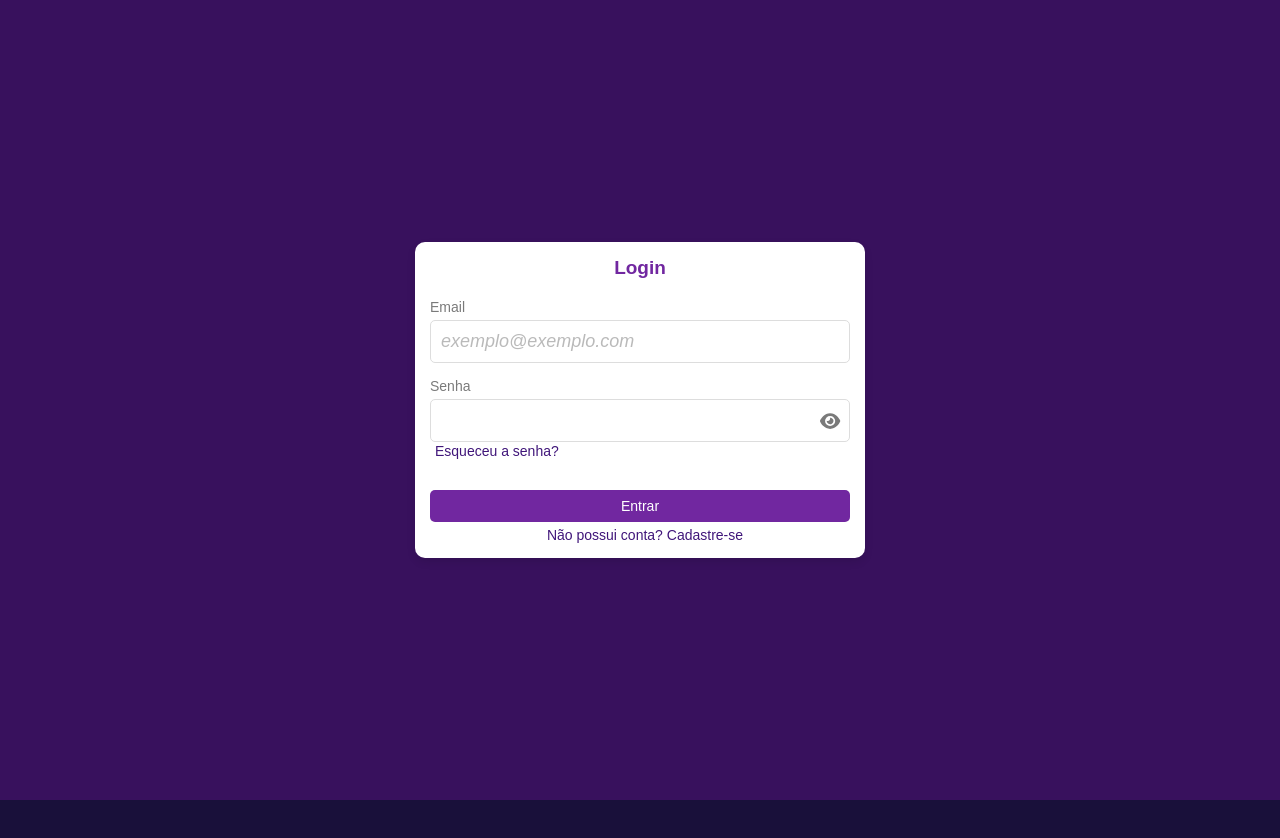
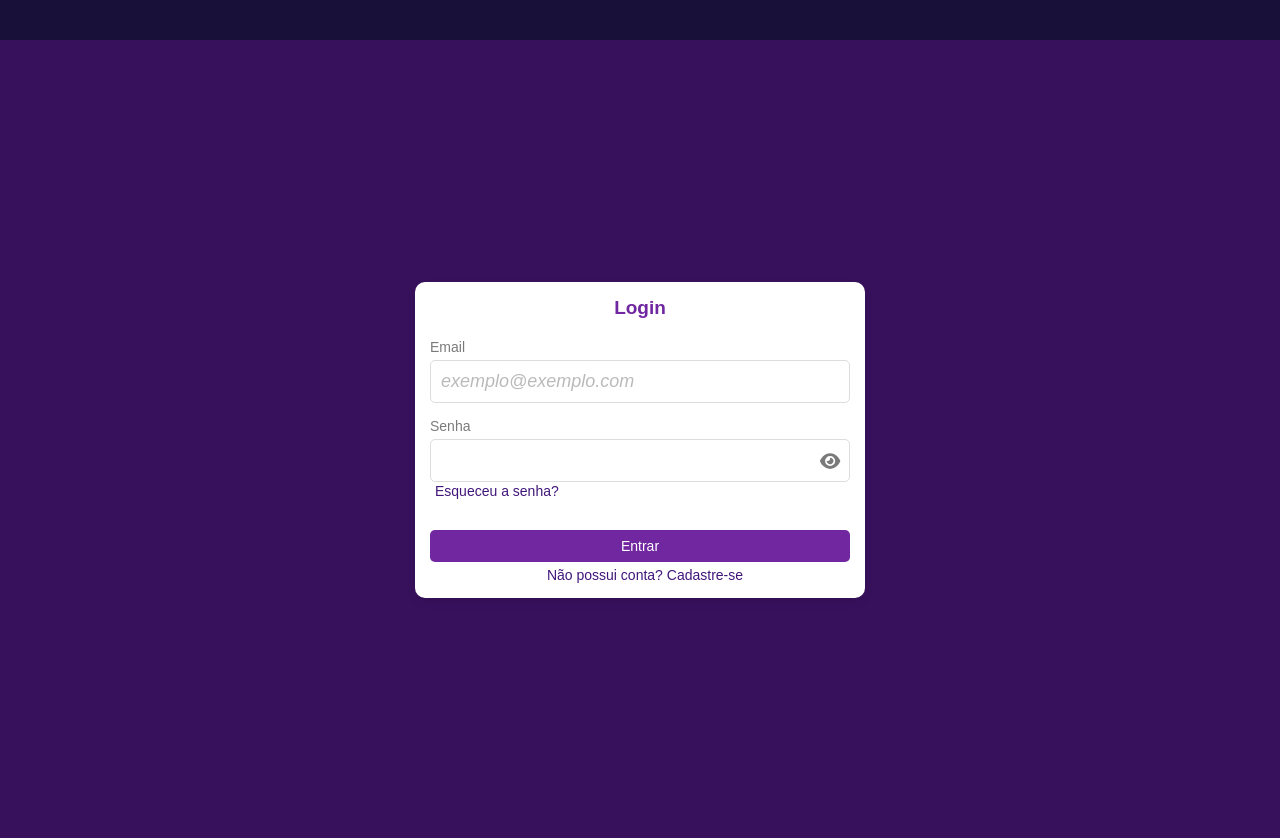
Before and after one commit to tarsibfritz/ProjetoIntegrador-Financeiro, a React (Vite) app in the folder frontend/: page /login in a window 1280 px wide. Before the commit the page ends 800 px from the top, so only its background shows below. Built offline with nearby package versions, Linux system fonts and the light colour scheme.

Commit message:
fix: navbar

```diff
--- a/frontend/src/App.jsx
+++ b/frontend/src/App.jsx
@@ -3,6 +3,7 @@ import { ToastContainer } from 'react-toastify';
 import 'react-toastify/dist/ReactToastify.css';
 import Navbar from './components/Navbar';
 import AppRoutes from './Routes';
+import Spacer from './components/Spacer';
 import './index.css';
 
 // Componente para renderizar o Navbar condicionalmente
@@ -15,6 +16,7 @@ const Layout = () => {
   return (
     <>
       {!isAuthPage && <Navbar />}
+      <Spacer height="40px" />
       <AppRoutes />
     </>
   );
--- /dev/null
+++ b/frontend/src/components/Spacer.jsx
@@ -0,0 +1,5 @@
+const Spacer = ({ height }) => (
+    <div style={{ height }}></div>
+  );
+
+export default Spacer;
--- a/frontend/src/styles/Home.css
+++ b/frontend/src/styles/Home.css
@@ -1,6 +1,6 @@
 .user-container {
     color: #333;
-    margin: 10px 20px;
+    margin: 20px 20px;
 }
 
 /* Seção de perfil */
--- a/frontend/src/styles/Navbar.css
+++ b/frontend/src/styles/Navbar.css
@@ -1,7 +1,10 @@
 /* Estilo base */
 .navbar {
     position: fixed;
+    top: 0;
+    right: 0;
     padding: 10px 30px;
+    margin-bottom: 100px;
     background-color: #150E33;
     color: #fff;
     width: 100%;
```
